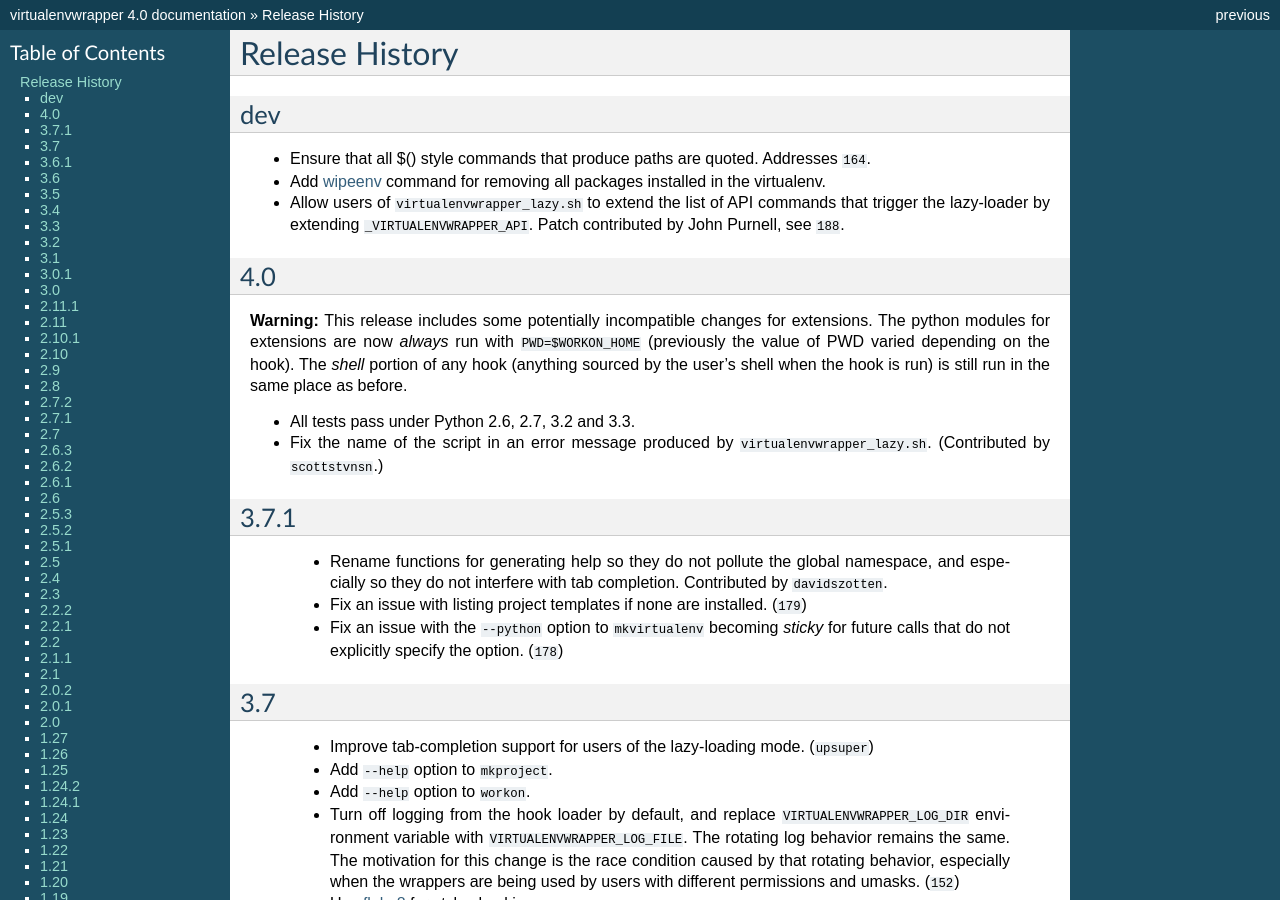
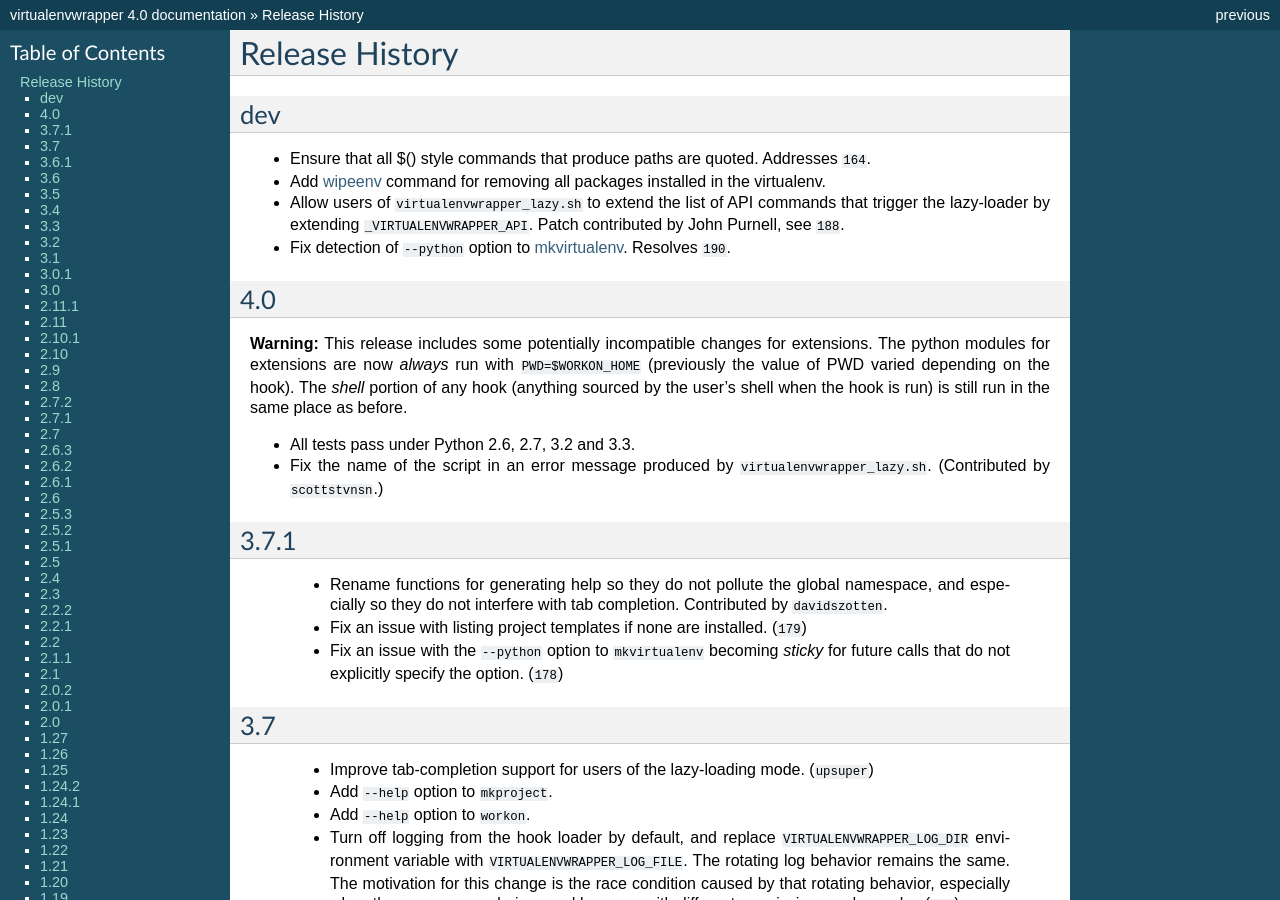
Before and after one commit to python-virtualenvwrapper/virtualenvwrapper, a Sphinx documentation site: the page built from docs/source/history.rst, in a window 1280 px wide and 900 px high. Built offline with Sphinx 7.4.7, drawn with Linux system fonts in a browser that asks for light colours; cross-references to code outside the pages are shown as plain code; the version number is read from the project's files by our own code.

Commit message:
Ensure that -p and --python options are consistent
The option parsing in mkvirtualenv was not handling
the long-form of --python with the value attached
to the same argument using = (it only worked if the
option and value were separate command line arguments).

Addresses issue #190.

Signed-off-by: Doug Hellmann <doug.hellmann@gmail.com>

```diff
--- a/docs/source/history.rst
+++ b/docs/source/history.rst
@@ -13,6 +13,8 @@
   API commands that trigger the lazy-loader by extending
   ``_VIRTUALENVWRAPPER_API``. Patch contributed by John Purnell, see
   :bbissue:`188`.
+- Fix detection of ``--python`` option to
+  :ref:`command-mkvirtualenv`. Resolves :bbissue:`190`.
 
 4.0
 ===
```
Also changed, not shown: 2 other files.
